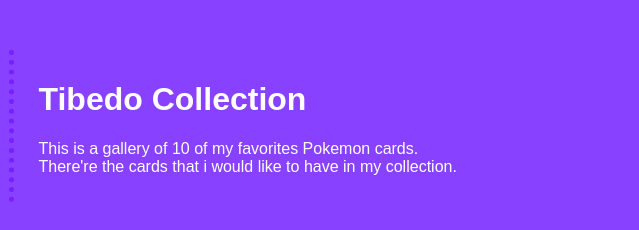
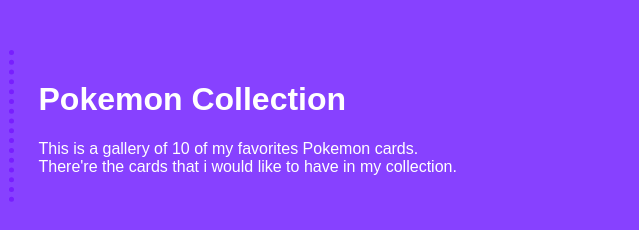
Before and after one commit to Tibedo/consolidation, a plain HTML site: page index.html in a window 1280 px wide. Shown: the top 230 px of the page, 333-972 px from the left. Drawn offline with Linux system fonts and the light colour scheme.

Commit message:
pokemon collection

```diff
--- a/index.html
+++ b/index.html
@@ -13,7 +13,7 @@
     <header class="tibedo">
         <img src="img/dorotibe.jpeg" alt="" id="tibpic">
         <div class="tib">
-             <h1>Tibedo Collection</h1>
+             <h1>Pokemon Collection</h1>
              <p>This is a gallery of 10 of my favorites Pokemon cards.
                  <br>
                  There're the cards that i would like to have in my collection.
```
